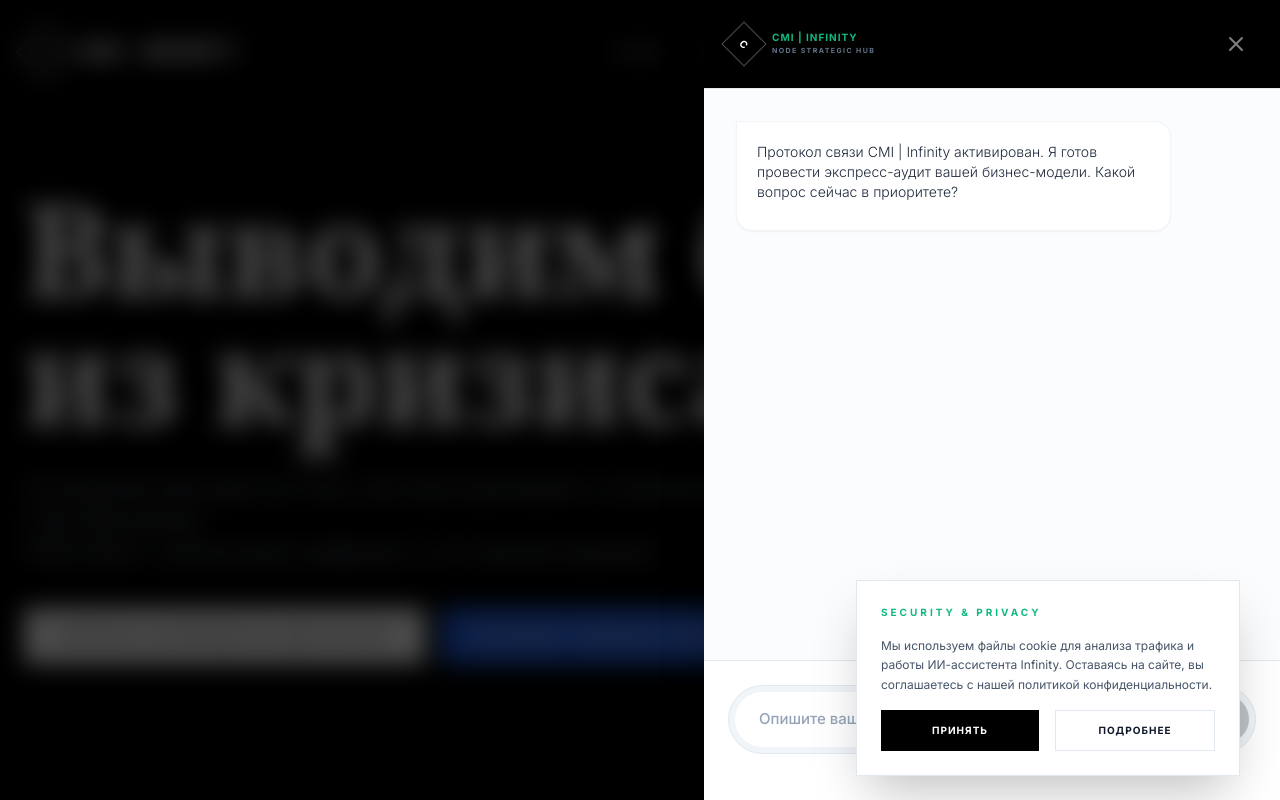
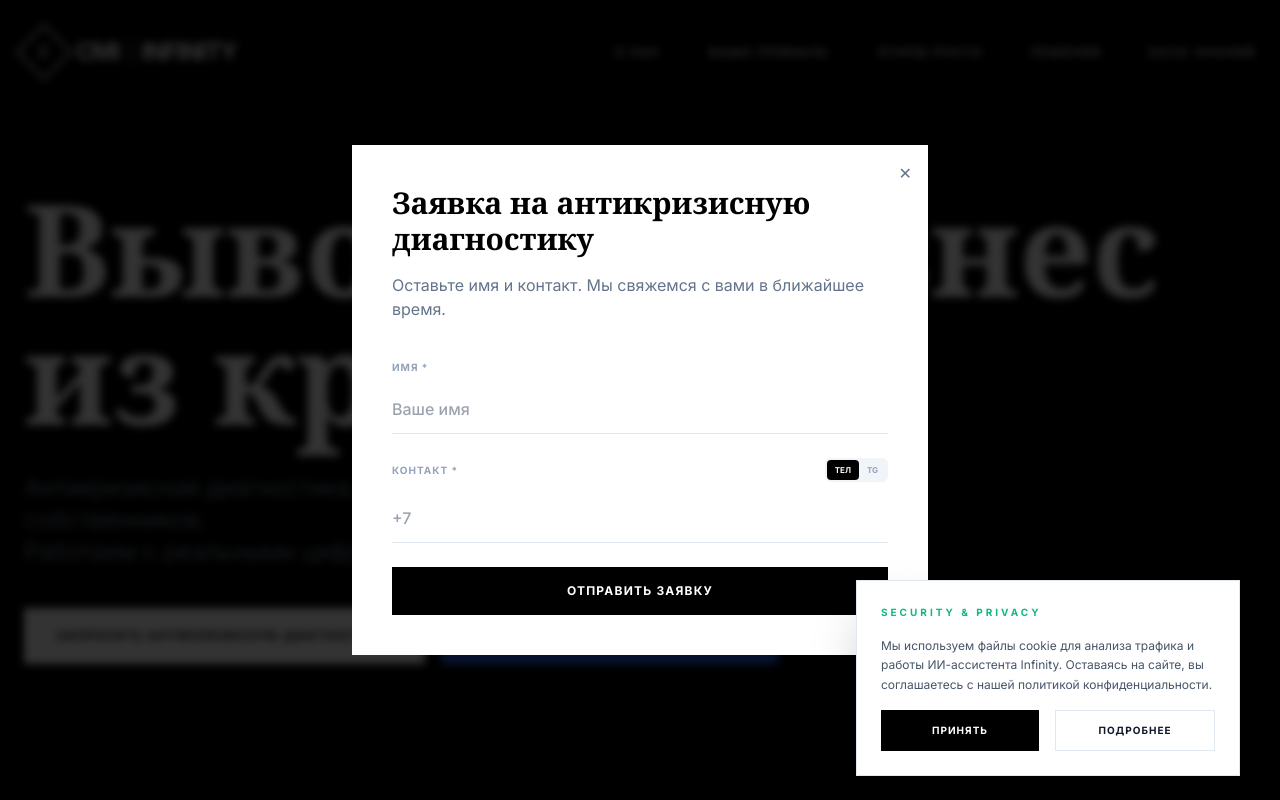
Before and after one commit to primecastmed-wq/infinity-cmi-website, a React (Vite) app: page / in a window 1280 px wide. Both pictures are taken after a click on the button "ЗАПРОСИТЬ АНТИКРИЗИСНУЮ ДИАГНОСТИКУ". Shown: the top 800 px of the page. Built offline with nearby package versions, Linux system fonts and the light colour scheme.

Commit message:
Show lead form before crisis diagnostics CTA flow

```diff
--- a/Hero.tsx
+++ b/Hero.tsx
@@ -1,11 +1,55 @@
 
-import React from 'react';
+import React, { useState } from 'react';
+import { formatLeadMessage, sendTelegramNotification } from './telegramService.ts';
 
 interface HeroProps {
   onCtaClick: () => void;
 }
 
 const Hero: React.FC<HeroProps> = ({ onCtaClick }) => {
+  const [isFormOpen, setIsFormOpen] = useState(false);
+  const [contactType, setContactType] = useState<'Phone' | 'Telegram'>('Phone');
+  const [formData, setFormData] = useState({
+    name: '',
+    contact: ''
+  });
+  const [isSubmitting, setIsSubmitting] = useState(false);
+  const [isSuccess, setIsSuccess] = useState(false);
+
+  const handleSubmit = async (e: React.FormEvent) => {
+    e.preventDefault();
+    setIsSubmitting(true);
+
+    const leadPayload = {
+      source: 'Hero Crisis CTA Form',
+      name: formData.name,
+      contact: formData.contact,
+      contactType,
+      company: '',
+      status: 'Критический (Требуется немедленное вмешательство)',
+      details: 'Заявка отправлена с главного экрана по CTA антикризисной диагностики'
+    };
+
+    const tgSuccess = await sendTelegramNotification(formatLeadMessage(leadPayload));
+    await fetch('/api/amocrm', {
+      method: 'POST',
+      headers: { 'Content-Type': 'application/json' },
+      body: JSON.stringify(leadPayload)
+    });
+
+    if (tgSuccess) {
+      setIsSuccess(true);
+      setFormData({ name: '', contact: '' });
+      setTimeout(() => {
+        setIsFormOpen(false);
+        setIsSuccess(false);
+        onCtaClick();
+      }, 800);
+    }
+
+    setIsSubmitting(false);
+  };
+
   return (
     <section className="relative min-h-[100dvh] flex flex-col justify-center overflow-hidden bg-black text-white pt-24 pb-12 md:pt-32 md:pb-20">
       <div className="container mx-auto px-6 relative z-10">
@@ -18,7 +62,7 @@ const Hero: React.FC<HeroProps> = ({ onCtaClick }) => {
           Работаем с реальными цифрами, а не презентациями.
         </p>
         <div className="flex flex-col sm:flex-row gap-4">
-          <button onClick={onCtaClick} className="bg-white text-black px-8 py-5 font-bold uppercase tracking-widest text-xs hover:bg-emerald-500 hover:text-white transition-all">
+          <button onClick={() => setIsFormOpen(true)} className="bg-white text-black px-8 py-5 font-bold uppercase tracking-widest text-xs hover:bg-emerald-500 hover:text-white transition-all">
             Запросить антикризисную диагностику
           </button>
           <a href="https://t.me/Help_agent007_bot" target="_blank" rel="noreferrer" className="inline-flex items-center justify-center bg-blue-600 text-white px-8 py-5 font-bold uppercase tracking-widest text-xs hover:bg-blue-500 transition-all">
@@ -26,6 +70,80 @@ const Hero: React.FC<HeroProps> = ({ onCtaClick }) => {
           </a>
         </div>
       </div>
+
+      {isFormOpen && (
+        <div className="fixed inset-0 z-[220] bg-black/80 backdrop-blur-sm flex items-center justify-center px-6">
+          <div className="w-full max-w-xl bg-white text-black p-8 md:p-10 relative">
+            <button
+              onClick={() => setIsFormOpen(false)}
+              className="absolute top-4 right-4 text-slate-500 hover:text-black transition-colors"
+              aria-label="Закрыть"
+            >
+              ✕
+            </button>
+            <h3 className="text-2xl md:text-3xl font-serif font-bold mb-4">Заявка на антикризисную диагностику</h3>
+            <p className="text-slate-500 mb-8">Оставьте имя и контакт. Мы свяжемся с вами в ближайшее время.</p>
+
+            {isSuccess ? (
+              <div className="p-4 bg-emerald-50 border border-emerald-200 text-emerald-700 font-medium">
+                Заявка отправлена. Открываем следующий шаг...
+              </div>
+            ) : (
+              <form className="space-y-6" onSubmit={handleSubmit}>
+                <div className="space-y-2">
+                  <label className="text-[10px] font-bold uppercase tracking-widest text-slate-400">Имя *</label>
+                  <input
+                    required
+                    type="text"
+                    value={formData.name}
+                    onChange={(e) => setFormData({ ...formData, name: e.target.value })}
+                    className="w-full border-b border-slate-200 py-3 focus:outline-none focus:border-black transition-all font-medium"
+                    placeholder="Ваше имя"
+                  />
+                </div>
+
+                <div className="space-y-3">
+                  <div className="flex justify-between items-center">
+                    <label className="text-[10px] font-bold uppercase tracking-widest text-slate-400">Контакт *</label>
+                    <div className="flex bg-slate-100 p-0.5 rounded-md">
+                      <button
+                        type="button"
+                        onClick={() => setContactType('Phone')}
+                        className={`text-[8px] px-2 py-1 rounded transition-all font-bold uppercase ${contactType === 'Phone' ? 'bg-black text-white' : 'text-slate-400'}`}
+                      >
+                        Тел
+                      </button>
+                      <button
+                        type="button"
+                        onClick={() => setContactType('Telegram')}
+                        className={`text-[8px] px-2 py-1 rounded transition-all font-bold uppercase ${contactType === 'Telegram' ? 'bg-black text-white' : 'text-slate-400'}`}
+                      >
+                        TG
+                      </button>
+                    </div>
+                  </div>
+                  <input
+                    required
+                    type="text"
+                    value={formData.contact}
+                    onChange={(e) => setFormData({ ...formData, contact: e.target.value })}
+                    className="w-full border-b border-slate-200 py-3 focus:outline-none focus:border-black transition-all font-medium"
+                    placeholder={contactType === 'Phone' ? '+7' : '@username'}
+                  />
+                </div>
+
+                <button
+                  type="submit"
+                  disabled={isSubmitting}
+                  className="w-full bg-black text-white py-4 font-bold uppercase tracking-widest text-xs hover:bg-slate-800 transition-all disabled:opacity-50"
+                >
+                  {isSubmitting ? 'Отправка...' : 'Отправить заявку'}
+                </button>
+              </form>
+            )}
+          </div>
+        </div>
+      )}
     </section>
   );
 };
```
